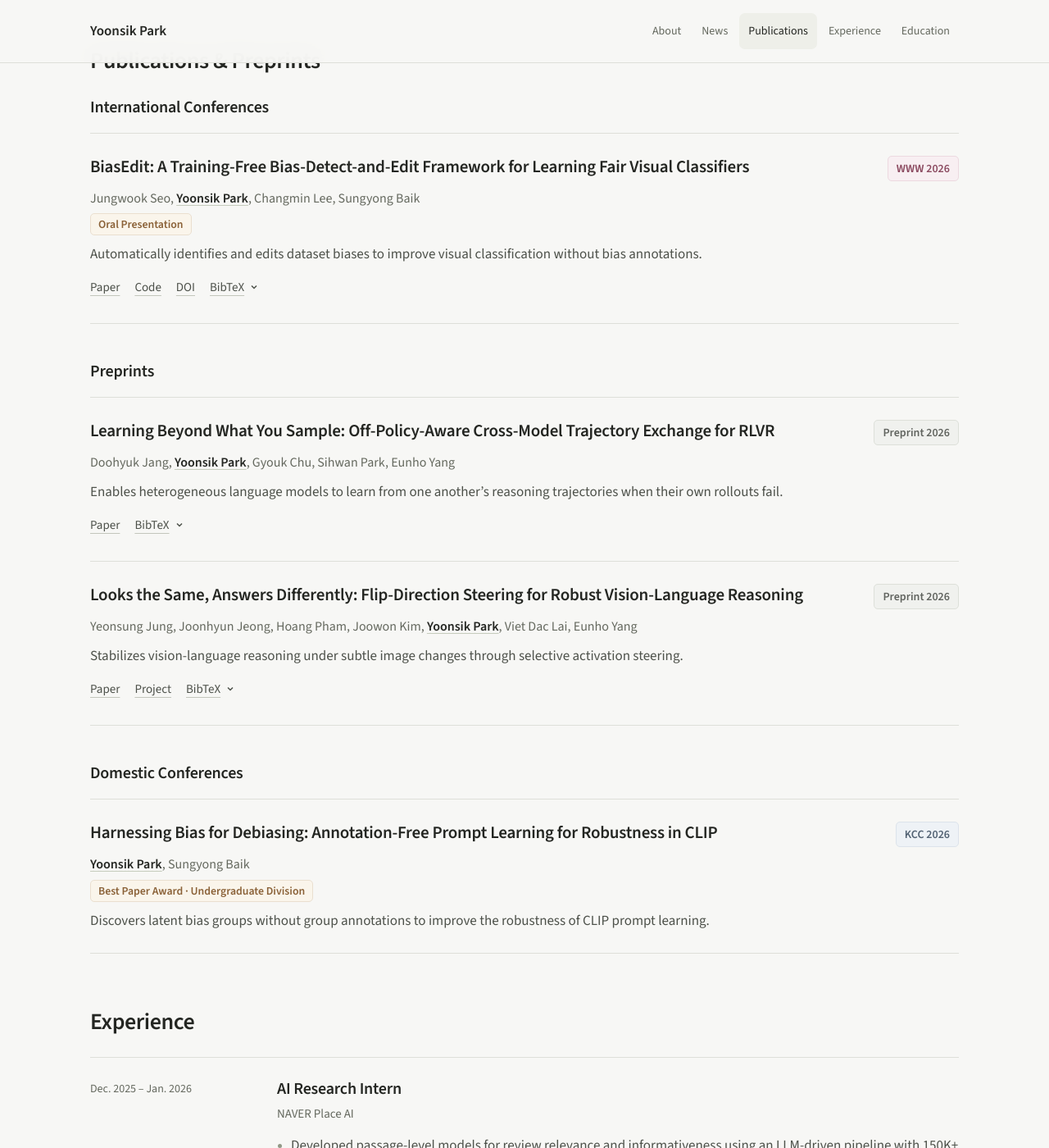
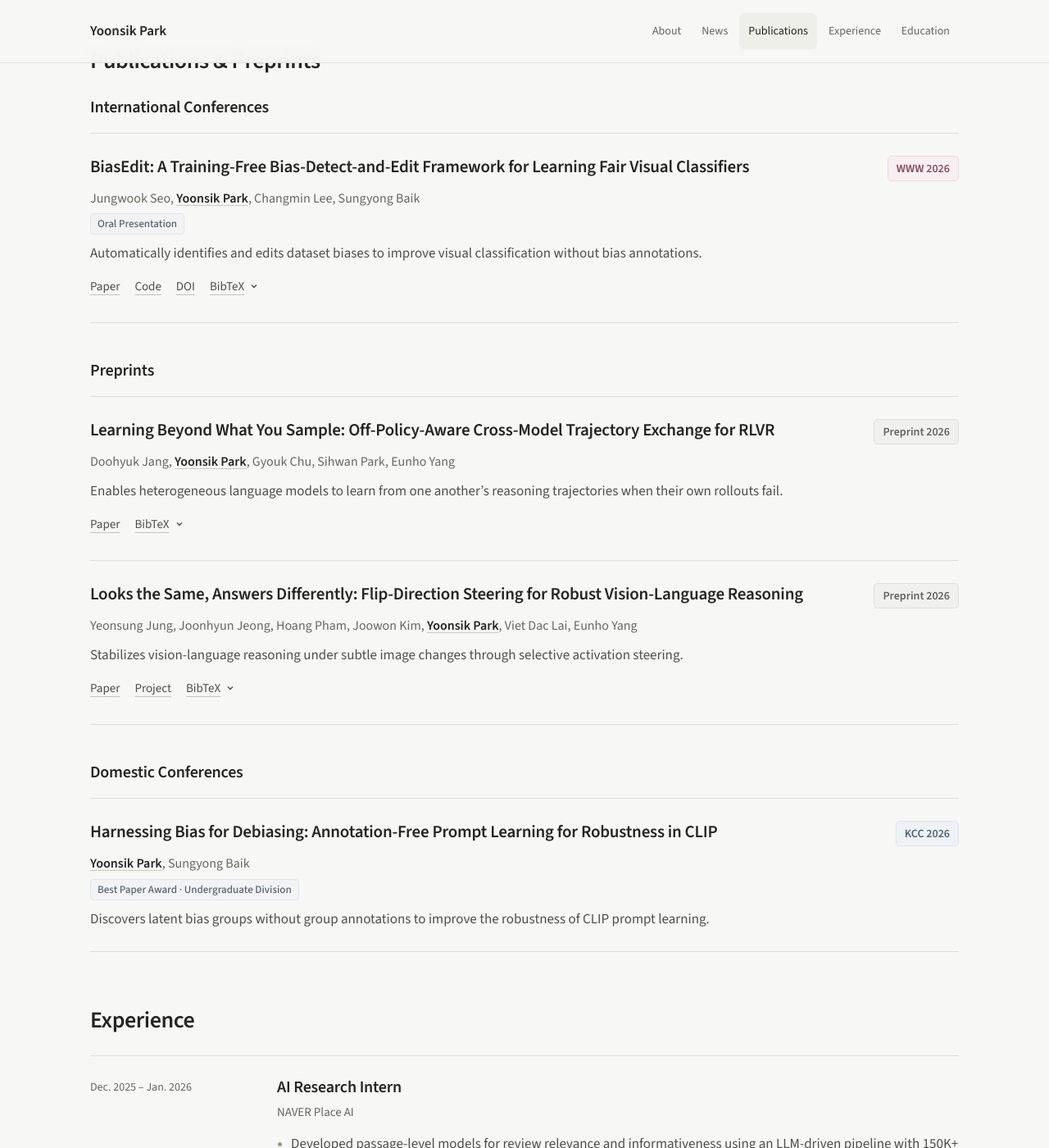
Before and after one commit to yoonsik-ai/yoonsik-ai.github.io, a Jekyll site: the page built from index.md, in a window 1280 px wide and 1400 px high, scrolled down 1033 px. Shown: the whole window at 82% size. Built offline with Jekyll 4.4.1, drawn with Linux system fonts in a browser that asks for light colours.

Commit message:
Refine publication highlight badge style

```diff
--- a/assets/css/style.css
+++ b/assets/css/style.css
@@ -272,12 +272,13 @@ summary.paper-link::-webkit-details-marker { display: none; }
 
 .pub-highlight {
   display: inline-block;
-  padding: 2px 9px;
-  background: #faf5eb;
-  color: #8a6137;
-  border: 1px solid #eadfcf;
-  border-radius: 5px;
-  font-size: 0.86rem;
-  font-weight: 600;
+  padding: 2px 8px;
+  background: #f1f3f5;
+  color: #57636f;
+  border: 1px solid #e1e5e9;
+  border-radius: 4px;
+
+  font-size: 0.82rem;
+  font-weight: 500;
   line-height: 1.5;
 }
```
